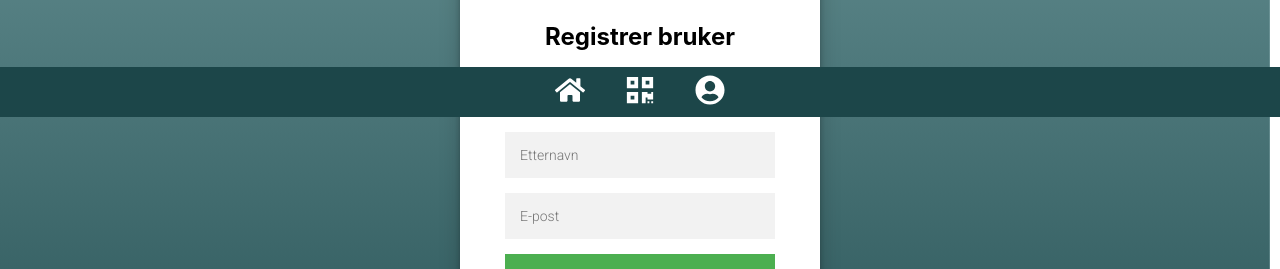
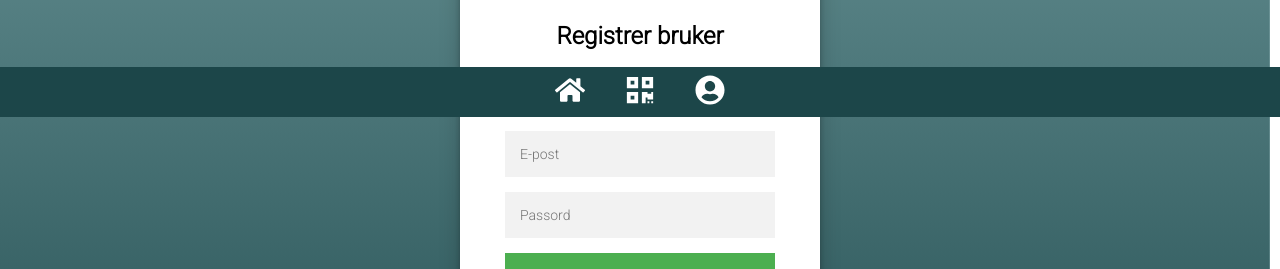
Before and after one commit to MartinForre/bouvethackathon2019, a React (Create React App) app in the folder pantklient/: page /#/registerUser in a window 1280 px wide. Shown: the part 683-952 px from the top of the page. Built offline with nearby package versions, Linux system fonts and the light colour scheme.

Commit message:
Fixed stuff, dont remember

```diff
--- a/pantklient/src/App.css
+++ b/pantklient/src/App.css
@@ -1,5 +1,12 @@
+@import url(https://fonts.googleapis.com/css?family=Roboto:300);
+
+body, html{
+  height: 100%;
+}
+
 body{
     background: url('gfx/background.svg') no-repeat;
+    font-family: "Roboto", sans-serif;
     background-size: 100% auto;
 }
 
--- a/pantklient/src/components/QrScannerComponent/QrScannerComponent.css
+++ b/pantklient/src/components/QrScannerComponent/QrScannerComponent.css
@@ -3,6 +3,14 @@
     margin-top: 50px;
 
 }
+#qr-code-page{
+    text-align: center;
+
+}
+
 #qr-container{
-    padding: 35% 0 0;
+    padding: 30% 0 0;
 }
+.full-width{
+    width: 100%;
+}
--- a/pantklient/src/components/QrScannerComponent/QrScannerComponent.js
+++ b/pantklient/src/components/QrScannerComponent/QrScannerComponent.js
@@ -29,16 +29,16 @@ class QrScannerComponent extends Component {
     render() {
         return (
             <div id="qr-code-page">
+            <div id="plukk-logo">
+                <img src={plukk}/>
+            </div>
                 <div id="qr-container">
                     <QrReader
                         delay={this.state.delay}
                         onError={this.handleError}
                         onScan={this.handleScan}
-                        style={{ width: "100%"}} //TODO seriøst fiks denne. ser stygg ut
+                        className="full-width"
                     />
-                </div>
-                <div id="plukk-logo">
-                    <img src={plukk}/>
                 </div>
             </div>
         );
--- a/pantklient/src/components/RegisterUser/RegisterUser.js
+++ b/pantklient/src/components/RegisterUser/RegisterUser.js
@@ -17,8 +17,8 @@ class RegisterComponent extends Component {
     registerUser(event) {
         event.preventDefault();
         let userData = {
-            firstname: this.firstname.value,
-            lastname: this.lastname.value,
+            name: this.nameInput.value,
+            password: this.passwordInput.value,
             email: this.email.value
         }
 
@@ -58,18 +58,18 @@ class RegisterComponent extends Component {
                             <h2>Registrer bruker</h2>
                             <input
                                 type="text"
-                                placeholder="Fornavn"
-                                ref={input => this.firstname = input}
-                            />
-                            <input
-                                type="text"
-                                placeholder="Etternavn"
-                                ref={input => this.lastname = input}
+                                placeholder="Ola"
+                                ref={input => this.nameInput = input}
                             />
                             <input
                                 type="email"
                                 placeholder="E-post"
                                 ref={input => this.email = input}
+                            />
+                            <input
+                                type="text"
+                                placeholder="Passord"
+                                ref={input => this.passwordInput = input}
                             />
                             <button>Opprett bruker</button>
                             <p className="message">Har du allerede en bruker? <a href="#/login">Logg inn her</a></p>
```
